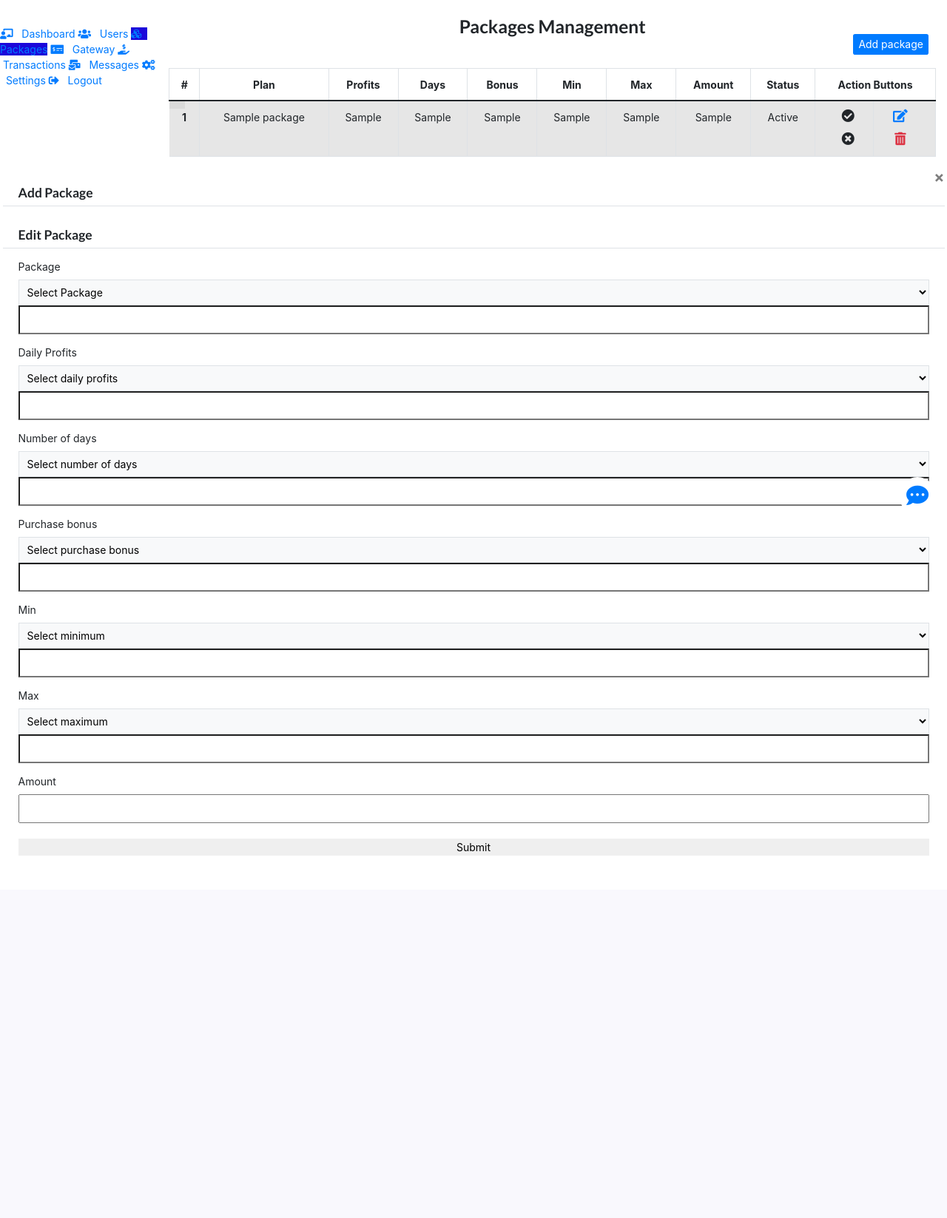
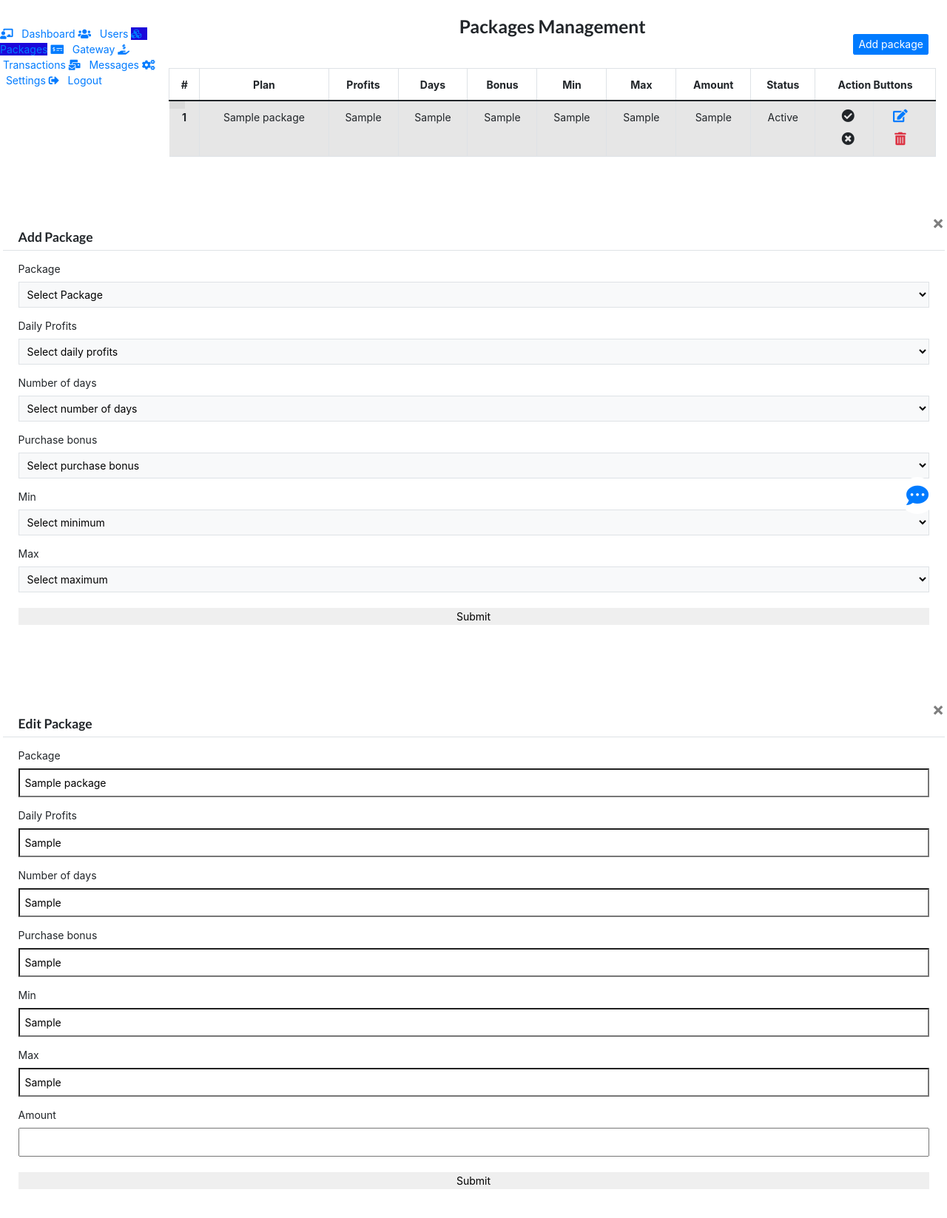
Before and after one commit to sendmailtothedevil/investment, a Django app: page /account/dashboard/packages in a window 1280 px wide. Shown: the part 90-1737 px from the top of the page at 74% size. Before the commit the page ends 1247 px from the top, so only its background shows below. Run offline with Django 4.2, Linux system fonts and the light colour scheme; a user stored in the database is signed in; tables that the repository leaves empty hold one stand-in row (values such as "Sample post"); some libraries are stand-ins or nearby versions.

Commit message:
transaction

```diff
--- a/account/templates/account/dashboard.html
+++ b/account/templates/account/dashboard.html
@@ -82,9 +82,8 @@
     </div>
   </div>
 
-  {% block modal %}
-
-  {% endblock %}
+  {% block modal %}{% endblock %}
+  {% block modal3 %}{% endblock %}
   {% block footer %}{% endblock footer %}
 {% endblock content %}
 
--- a/account/templates/account/gateway.html
+++ b/account/templates/account/gateway.html
@@ -48,11 +48,11 @@
 {% endblock %}
 
 {% block modal %}
-<div id="myModal4" class="mymodal">
+<div id="myModal4" class="mymodal" style="padding-top:70px;">
   <!-- Modal content -->
   <div class="mymodal-content p-1">
     <div class="mymodal-header mb-3">
-      <span id="closeModal" class=" close fs-4">&times;</span>
+      <span id="closeModal" class=" close fs-3">&times;</span>
       <h4 class="fs-5 border-bottom fw-bold pt-4 pb-2 px-4">Add payment method</h4>
     </div>
     <div class="mymodal-body px-4 pb-4 pt-0">
--- a/account/templates/account/packages.html
+++ b/account/templates/account/packages.html
@@ -59,96 +59,81 @@
 {% endblock %}
 
 {% block modal %}
-<div id="myModal2" class="mymodal">
+<div id="myModal2" class="mymodal" style="padding-top:60px;">
   <!-- Modal content -->
   <div class="mymodal-content p-1">
     <div class="mymodal-header mb-3">
-      <span id="closeModal" class=" close fs-4">&times;</span>
-      <h4 class="fs-5 border-bottom fw-bold pt-4 pb-2 px-4 addpkg">Add Package</h4>
-      <h4 class="fs-5 border-bottom fw-bold pt-4 pb-2 px-4 editsec">Edit Package</h4>
+      <span id="closeModal" class=" close fs-3">&times;</span>
+      <h4 class="fs-5 border-bottom fw-bold pt-4 pb-2 px-4">Add Package</h4>
     </div>
     <div class="mymodal-body px-4 pb-4 pt-0">
       <form method="POST" id="addPackageForm">
         {% csrf_token %}
-        <div class="mb-4">
           <div class="mb-3">
             <label>Package </label><br>
-            <select class="addpkg bg-light w-100 p-2 outline-0 border" id="package">
+            <select class=" bg-light w-100 p-2 outline-0 border" id="package">
               <option value="Select Package">Select Package</option>
               <option value="Basic">Basic</option>
               <option value="Standard">Standard</option>
               <option value="Premium">Premium</option>
               <option value="Ultimate">Ultimate</option>
             </select>
-            <input type="text" class="w-100 p-2 editsec" value="" id="pkginp" name="pkginp">
           </div>
 
           <div class="mb-3">
             <label>Daily Profits </label><br>
-            <select class="addpkg bg-light w-100 p-2 outline-0 border" id="daily_profit">
+            <select class=" bg-light w-100 p-2 outline-0 border" id="daily_profit">
               <option value="Select daily profits">Select daily profits</option>
               <option value="6%">6%</option>
               <option value="10%">10%</option>
               <option value="20%">20%</option>
               <option value="31%">31%</option>
             </select>
-            <input type="text" class="w-100 p-2 editsec" value="" id="dpinp" name="dp_inp">
           </div>
 
           <div class="mb-3">
             <label>Number of days </label><br>
-            <select class="addpkg bg-light w-100 p-2 outline-0 border" id="no_of_days">
+            <select class=" bg-light w-100 p-2 outline-0 border" id="no_of_days">
               <option value="Select Number of days">Select number of days</option>
               <option value="15 days Investment">15 days Investment</option>
               <option value="22 days Investment">22 days Investment</option>
               <option value="30 days Investment">30 days Investment</option>
               <option value="365 days Investment">365 days Investment</option>
             </select>
-            <input type="text" class="w-100 p-2 editsec" value="" id="nodinp" name="no_dinp">
           </div>
 
           <div class="mb-3">
             <label>Purchase bonus </label><br>
-            <select class="addpkg bg-light w-100 p-2 outline-0 border" id="pur_bonus">
+            <select class=" bg-light w-100 p-2 outline-0 border" id="pur_bonus">
               <option value="Select purchase bonus">Select purchase bonus</option>
               <option value="$100 purchase bonus">$100 purchase bonus</option>
               <option value="$500 purchase bonus">$500 purchase bonus</option>
               <option value="$1500 purchase bonus">$1500 purchase bonus</option>
               <option value="$2500 purchase bonus">$2500 purchase bonus</option>
             </select>
-            <input type="text" class="w-100 p-2 editsec" value="" id="pbinp" name="pb_inp">
           </div>
 
           <div class="mb-3">
             <label>Min </label><br>
-            <select class="addpkg bg-light w-100 p-2 outline-0 border" id="min">
+            <select class=" bg-light w-100 p-2 outline-0 border" id="min">
               <option value="Select minimum">Select minimum</option>
               <option value="$10,000">$10,000</option>
               <option value="$30,000">$30,000</option>
               <option value="$50,000">$50,000</option>
               <option value="$120,000">$120,000</option>
             </select>
-            <input type="text" class="w-100 p-2 editsec" value="" id="mininp" name="min_inp">
           </div>
 
           <div class="mb-3">
             <label>Max </label><br>
-            <select class="addpkg bg-light w-100 p-2 outline-0 border" id="max">
+            <select class=" bg-light w-100 p-2 outline-0 border" id="max">
               <option value="Select maximum">Select maximum</option>
               <option value="$25,000">$25,000</option>
               <option value="$50,000">$50,000</option>
               <option value="$100,000">$100,000</option>
               <option value="$1,000,000">$1,000,000</option>
             </select>
-            <input type="text" class="w-100 p-2 editsec" value="" id="maxinp" name="max_inp">
           </div>
-
-          <div class="mb-3 editsec">
-            <label>Amount </label><br>
-            <input type="number" class="w-100 p-2" value="" id="numinp" name="num_inp">
-          </div>
-
-          <input type="hidden" class="editsec" value="" id="pkg_id" name="pkg_id">
 
           <div class="mb-3 mt-4 text-center">
             <button class="invest-bg101 border-0 outline-0 w-100">Submit</button>
@@ -158,3 +143,64 @@
   </div>
 </div>
 {% endblock %}
+
+
+{% block modal3 %}
+{% for pk in packages %}
+  <div id="myModal3" class="mymodal pkgmodal" style="padding-top:60px;">
+    <!-- Modal content -->
+    <div class="mymodal-content p-1">
+      <div class="mymodal-header mb-3">
+        <span class="cmd close fs-3">&times;</span>
+        <h4 class="fs-5 border-bottom fw-bold pt-4 pb-2 px-4">Edit Package</h4>
+      </div>
+      <div class="mymodal-body px-4 pb-4 pt-0">
+        <form method="POST" id="editPackageForm" class="editPackageForm">
+          {% csrf_token %}
+          <input type="hidden" value="{{pk.id}}" class="pkg_id">
+          <input type="hidden" value="{{pk.id}}" class="pkg_modal_id">
+
+            <div class="mb-3">
+              <label>Package </label><br>
+              <input type="text" class="w-100 p-2" value="{{ pk.title }}" id="pkg_title_edit" name="pkginp">
+            </div>
+
+            <div class="mb-3">
+              <label>Daily Profits </label><br>
+              <input type="text" class="w-100 p-2" value="{{ pk.profit }}" id="pkg_profit_edit" name="dp_inp">
+            </div>
+
+            <div class="mb-3">
+              <label>Number of days </label><br>
+              <input type="text" class="w-100 p-2" value="{{ pk.days }}" id="pkg_days_edit" name="no_dinp">
+            </div>
+
+            <div class="mb-3">
+              <label>Purchase bonus </label><br>
+              <input type="text" class="w-100 p-2" value="{{ pk.bonus }}" id="pkg_bonus_edit" name="pb_inp">
+            </div>
+
+            <div class="mb-3">
+              <label>Min </label><br>
+              <input type="text" class="w-100 p-2" value="{{ pk.min }}" id="pkg_min_edit" name="min_inp">
+            </div>
+
+            <div class="mb-3">
+              <label>Max </label><br>
+              <input type="text" class="w-100 p-2" value="{{ pk.max }}" id="pkg_max_edit" name="max_inp">
+            </div>
+
+            <div class="mb-3">
+              <label>Amount </label><br>
+              <input type="number" class="w-100 p-2" value="{{ pk.amount }}" id="pkg_amount_edit" name="num_inp">
+            </div>
+
+            <div class="mb-3 mt-4 text-center">
+              <button class="invest-bg101 border-0 outline-0 w-100">Submit</button>
+            </div>
+        </form>
+      </div>
+    </div>
+  </div>
+{% endfor %}
+{% endblock %}
--- a/templates/base.html
+++ b/templates/base.html
@@ -147,7 +147,7 @@
                     <div class="container ">
                     <div class="row">
                         <div class="col-md-6 ">
-                        <div class="detail-box">
+                        <div class="detail-box pb-4">
                             <h1 class="fs-1">
                             Affluence<br>
                             Investment Company
```
Also changed, not shown: invest/templates/invest/investment-plan.html (+35 -40 lines), invest/views.py (+5 -2 lines), account/migrations/0001_initial.py, account/migrations/0002_messages.py (deleted), account/migrations/0003_rename_messages_message.py (deleted), account/migrations/0004_delete_message.py (deleted), contact/migrations/0001_initial.py, contact/migrations/0002_alter_message_message.py (deleted), contact/migrations/0003_alter_message_subject.py (deleted), contact/migrations/0004_rename_message_contactusmessage.py (deleted), invest/migrations/0001_initial.py, media/payment_icon/btc.png (added), media/payment_icon/img_logo_Ethereum.png (added), media/payment_icon/paypal.png (added), 2 other files.
